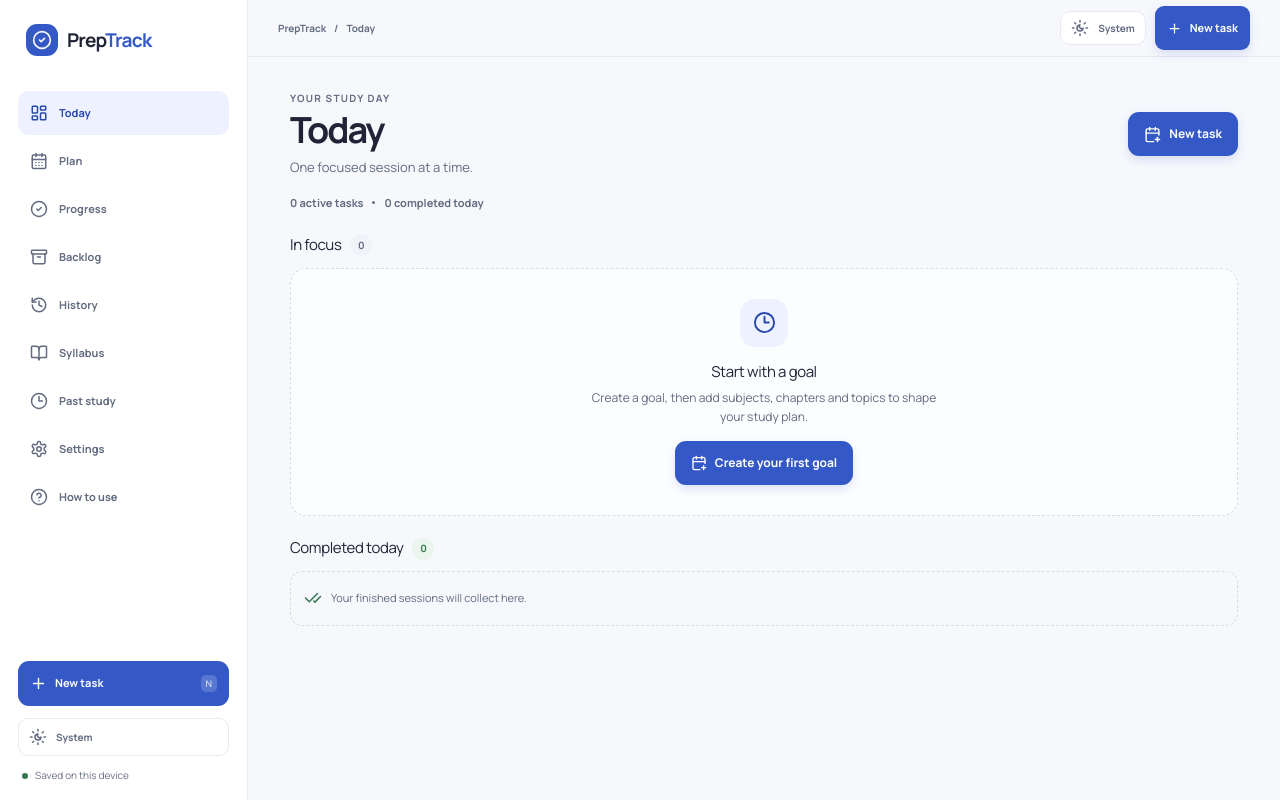
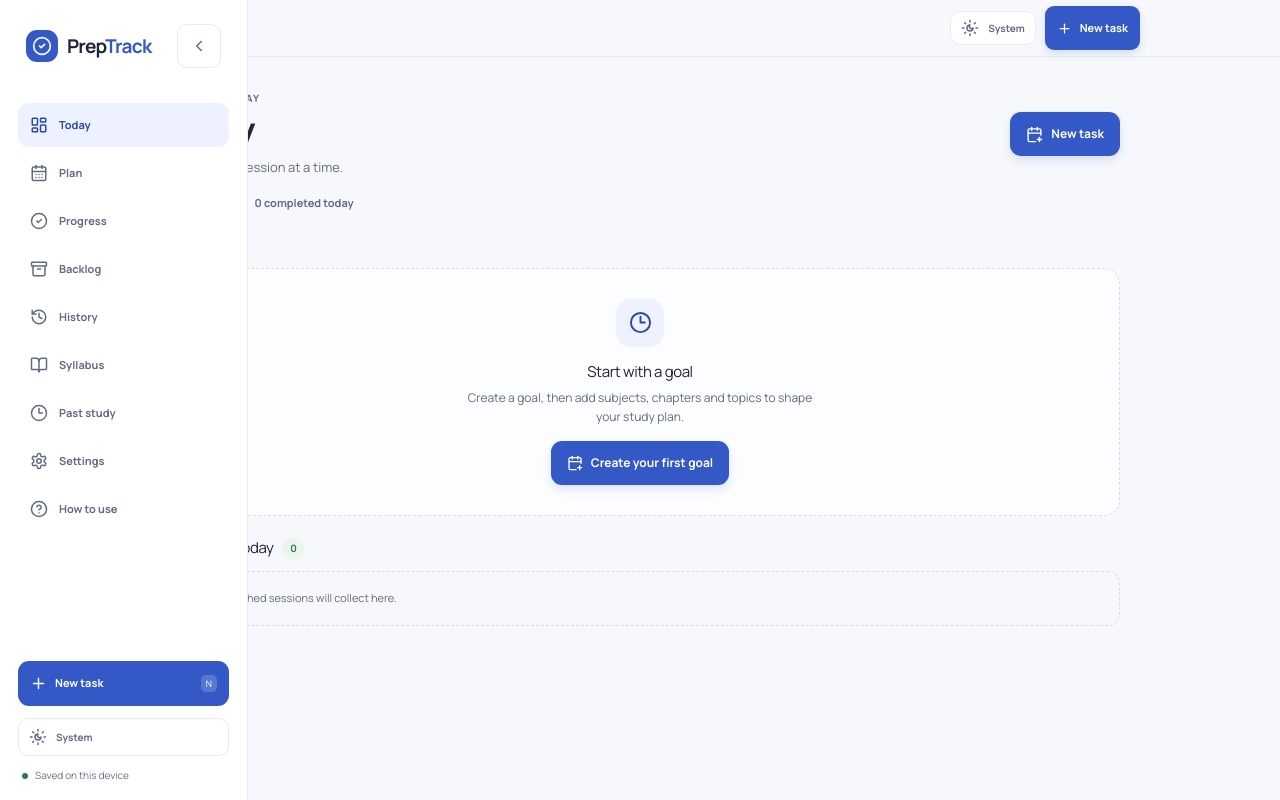
Before and after one commit to Mohammad-Faiz-Cloud-Engineer/PrepTrack, a React (Vite) app: page / in a window 1280 px wide. Built offline with nearby package versions, Linux system fonts and the light colour scheme.

Commit message:
Add collapsible desktop navigation

```diff
--- a/src/App.tsx
+++ b/src/App.tsx
@@ -1,5 +1,5 @@
 import { useEffect, useState } from 'react';
-import { Archive, BookOpen, CalendarDays, CheckCircle2, CircleHelp, Clock3, History, LayoutDashboard, Moon, MoreHorizontal, Plus, Settings as SettingsIcon, Sun, SunMoon } from 'lucide-react';
+import { Archive, BookOpen, CalendarDays, CheckCircle2, ChevronLeft, ChevronRight, CircleHelp, Clock3, History, LayoutDashboard, Moon, MoreHorizontal, Plus, Settings as SettingsIcon, Sun, SunMoon } from 'lucide-react';
 import { useAppStore } from './store';
 import { resolveTheme, THEME_KEY } from './lib/theme';
 import type { ThemeMode } from './lib/theme';
@@ -34,6 +34,7 @@ function More({ go, theme, setTheme }: { go: (view: View) => void; theme: ThemeM
 
 export default function App() {
   const [view, setView] = useState<View>('Today'); const [compose, setCompose] = useState<{ mode: 'today' | 'manual'; date?: string } | null>(null);
+  const [sidebarOpen, setSidebarOpen] = useState(true);
   const [theme, setTheme] = useState<ThemeMode>(loadTheme); const [systemDark, setSystemDark] = useState(() => window.matchMedia('(prefers-color-scheme: dark)').matches);
   const goalCount = useAppStore(state => state.goals.length);
   const clockBehind = useAppStore(state => state.clockBehind); const backlogCount = useAppStore(state => state.tasks.filter(task => task.status === 'backlog').length);
@@ -74,11 +75,11 @@ export default function App() {
   const go = (next: View) => setView(next);
   const themeButton = <button className="theme-toggle" onClick={cycleTheme} aria-label={`Theme: ${theme}. Change theme`} title={`Theme: ${theme}`}><ThemeIcon size={18} /><span>{theme[0].toUpperCase() + theme.slice(1)}</span></button>;
   return <div className="app-shell">
-    <aside className="sidebar"><button className="brand-lockup" onClick={() => go('Today')}><span className="brand-mark"><CheckCircle2 size={20} /></span><span>Prep<span>Track</span></span></button>
-      <nav className="side-nav" aria-label="Main navigation">{navItems.map(({ id, icon: Icon }) => <button key={id} className={`nav-link ${view === id ? 'active' : ''}`} onClick={() => go(id)}><Icon size={18} /><span>{id}</span>{id === 'Backlog' && <small>{backlogCount || ''}</small>}</button>)}</nav>
-      <div className="sidebar-bottom"><button className="new-task-side" onClick={() => openComposer()}><Plus size={17} /> New task <kbd>N</kbd></button>{themeButton}<div className="local-note"><span className="local-dot" />Saved on this device</div></div>
+    <aside id="desktop-sidebar" className={`sidebar ${sidebarOpen ? '' : 'sidebar-collapsed'}`}><div className="sidebar-head"><button className="brand-lockup" aria-label="PrepTrack home" onClick={() => go('Today')}><span className="brand-mark"><CheckCircle2 size={20} /></span><span>Prep<span>Track</span></span></button><button type="button" className="sidebar-toggle icon-button" aria-label={`${sidebarOpen ? 'Close' : 'Open'} navigation panel`} aria-expanded={sidebarOpen} aria-controls="sidebar-navigation" title={`${sidebarOpen ? 'Close' : 'Open'} navigation panel`} onClick={() => setSidebarOpen(open => !open)}>{sidebarOpen ? <ChevronLeft size={18} /> : <ChevronRight size={18} />}</button></div>
+      <nav id="sidebar-navigation" className="side-nav" aria-label="Main navigation">{navItems.map(({ id, icon: Icon }) => <button key={id} className={`nav-link ${view === id ? 'active' : ''}`} aria-label={id === 'Backlog' ? `${id}, ${backlogCount} tasks` : id} title={!sidebarOpen ? id : undefined} onClick={() => go(id)}><Icon size={18} /><span>{id}</span>{id === 'Backlog' && <small>{backlogCount || ''}</small>}</button>)}</nav>
+      <div className="sidebar-bottom"><button className="new-task-side" aria-label="New task" title={!sidebarOpen ? 'New task' : undefined} onClick={() => openComposer()}><Plus size={17} /><span>New task</span><kbd>N</kbd></button>{themeButton}<div className="local-note"><span className="local-dot" /><span className="local-note-text">Saved on this device</span></div></div>
     </aside>
-    <main className="main-area">
+    <main className={`main-area ${sidebarOpen ? '' : 'sidebar-collapsed'}`}>
       <div className="desktop-topline"><span className="breadcrumb">PrepTrack <span>/</span> {view}</span><div className="topline-actions">{themeButton}<button className="button button-primary button-small" onClick={() => openComposer()}><Plus size={15} /> New task</button></div></div>
       {clockBehind && <div className="global-clock-notice"><Clock3 size={17} /><span>Your device clock is behind the last time PrepTrack ran. Automatic updates are paused.</span><button onClick={() => resumeClock()}>Resume anyway</button></div>}
       <div className="view-container" key={view}>
--- a/src/styles.css
+++ b/src/styles.css
@@ -404,8 +404,10 @@ input[type="checkbox"] { accent-color: var(--brand); width: 15px; height: 15px;
 
 @media (min-width: 768px) and (min-height: 501px) {
   .bottom-nav, .mobile-fab { display: none; }
-  .sidebar { position: fixed; inset: 0 auto 0 0; z-index: 20; width: 228px; display: flex; flex-direction: column; padding: 24px 14px 17px max(14px, env(safe-area-inset-left)); border-right: 1px solid var(--line); background: var(--surface); }
-  .brand-lockup { margin: 0 8px 35px; font-size: 19px; }
+  .sidebar { position: fixed; inset: 0 auto 0 0; z-index: 20; width: 228px; display: flex; flex-direction: column; padding: 24px 14px 17px max(14px, env(safe-area-inset-left)); border-right: 1px solid var(--line); background: var(--surface); transition: width .18s ease; }
+  .sidebar-head { display: flex; align-items: center; justify-content: space-between; gap: 8px; margin: 0 8px 35px; }
+  .brand-lockup { margin: 0; font-size: 19px; }
+  .sidebar-toggle { flex: 0 0 44px; border: 1px solid var(--line); background: var(--surface); }
   .brand-mark { width: 32px; height: 32px; border-radius: 11px; }
   .side-nav { display: grid; gap: 4px; }
   .nav-link { min-height: 44px; display: flex; align-items: center; gap: 11px; padding: 0 12px; border: 0; border-radius: 11px; background: transparent; color: var(--muted); text-align: left; font-size: 11px; font-weight: 700; }
@@ -421,7 +423,7 @@ input[type="checkbox"] { accent-color: var(--brand); width: 15px; height: 15px;
   .theme-toggle:hover { color: var(--text); background: var(--surface-soft); }
   .local-note { display: flex; align-items: center; gap: 7px; padding: 0 4px; color: var(--faint); font-size: 10px; }
   .local-dot { width: 6px; height: 6px; border-radius: 50%; background: var(--green); }
-  .main-area { min-height: 100dvh; margin-left: 228px; padding: 0 env(safe-area-inset-right) 0 0; }
+  .main-area { min-height: 100dvh; margin-left: 228px; padding: 0 env(safe-area-inset-right) 0 0; transition: margin-left .18s ease; }
   .desktop-topline { height: 57px; display: flex; align-items: center; justify-content: space-between; padding: 0 max(30px, calc((100% - 1000px) / 2)); border-bottom: 1px solid var(--line); }
   .breadcrumb { color: var(--muted); font-size: 10px; font-weight: 600; }
   .breadcrumb span { padding: 0 6px; color: var(--faint); }
@@ -444,6 +446,25 @@ input[type="checkbox"] { accent-color: var(--brand); width: 15px; height: 15px;
   .goal-progress-copy h2 { font-size: 19px; }
 }
 
+@media (min-width: 768px) and (min-height: 501px) {
+  .sidebar.sidebar-collapsed { width: 76px; padding-right: 8px; padding-left: max(8px, env(safe-area-inset-left)); }
+  .sidebar.sidebar-collapsed .sidebar-head { flex-direction: column; gap: 8px; margin: 0 0 22px; }
+  .sidebar.sidebar-collapsed .brand-lockup { width: 100%; justify-content: center; }
+  .sidebar.sidebar-collapsed .brand-lockup > span:last-child,
+  .sidebar.sidebar-collapsed .nav-link > span,
+  .sidebar.sidebar-collapsed .nav-link > small,
+  .sidebar.sidebar-collapsed .new-task-side > span,
+  .sidebar.sidebar-collapsed .new-task-side kbd,
+  .sidebar.sidebar-collapsed .theme-toggle > span,
+  .sidebar.sidebar-collapsed .local-note-text { display: none; }
+  .sidebar.sidebar-collapsed .sidebar-toggle { flex-basis: 44px; }
+  .sidebar.sidebar-collapsed .nav-link { justify-content: center; gap: 0; padding: 0; }
+  .sidebar.sidebar-collapsed .new-task-side,
+  .sidebar.sidebar-collapsed .theme-toggle { width: 44px; justify-content: center; margin: 0 auto; padding: 0; }
+  .sidebar.sidebar-collapsed .local-note { justify-content: center; padding: 0; }
+  .main-area.sidebar-collapsed { margin-left: 76px; }
+}
+
 @media (max-width: 380px) {
   .view-container { width: calc(100% - 26px); }
   .section-heading { align-items: flex-start; }
```
